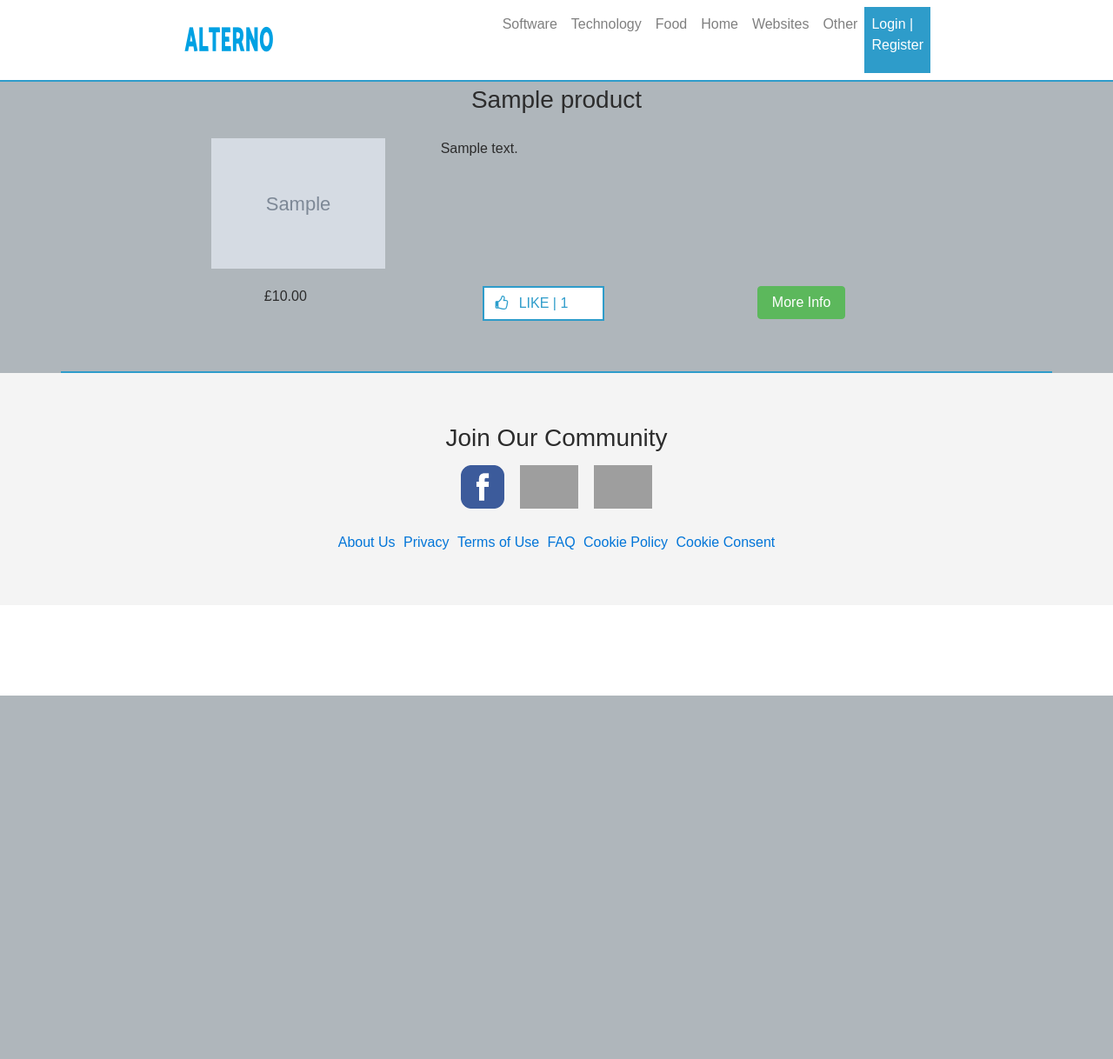
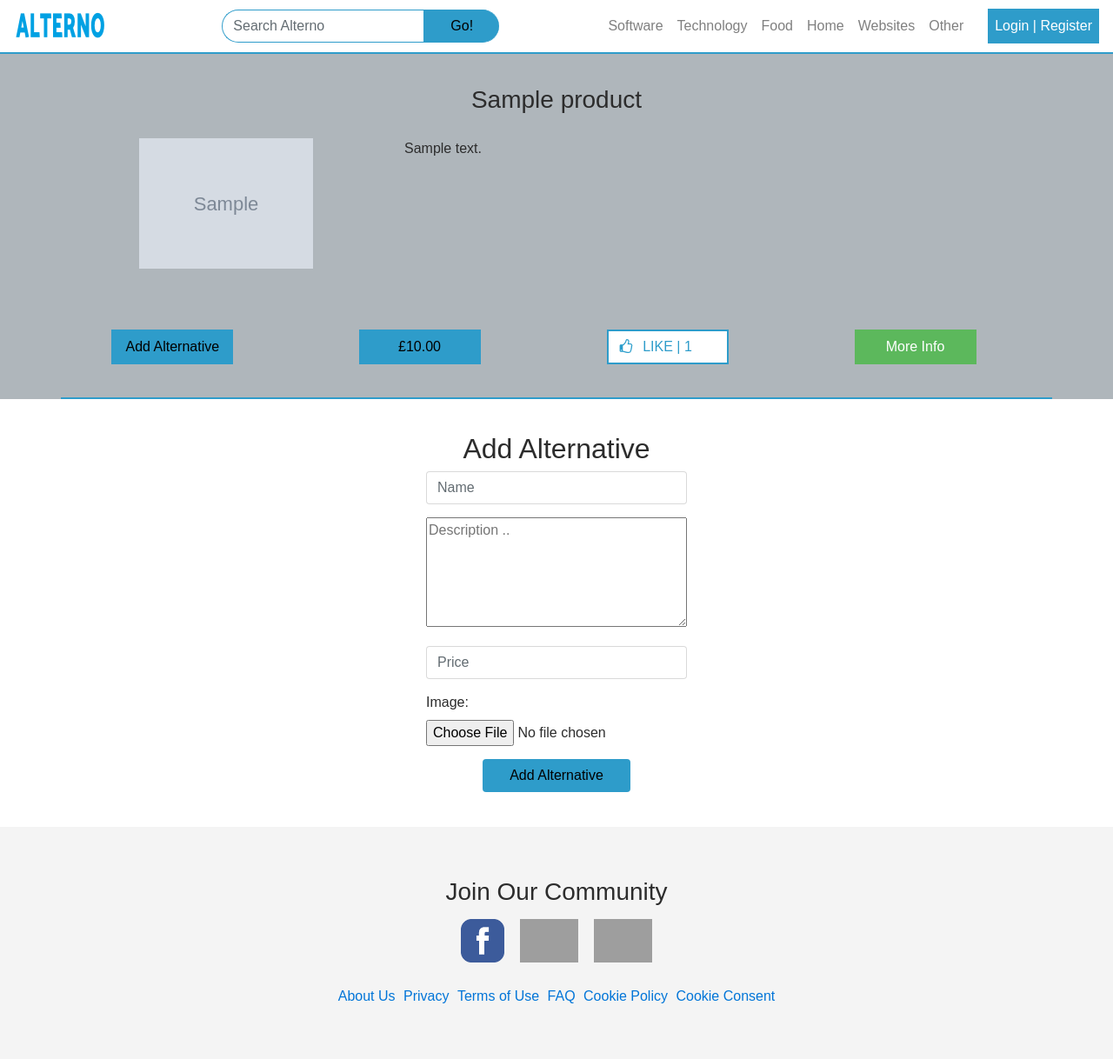
Before and after one commit to kylehigginson11/alterno, a Django app: page /product/1/ in a window 1280 px wide. Shown: the whole page at 87% size. Before the commit the page ends 800 px from the top, so only its background shows below. Run offline with Django 3.2, Linux system fonts and the light colour scheme; tables that the repository leaves empty hold one stand-in row (values such as "Sample post"); grey boxes marked "Sample" are stand-in pictures; some libraries are stand-ins or nearby versions; grey boxes are pictures that could not be loaded.

Commit message:
major changes

```diff
--- a/alternosite/models.py
+++ b/alternosite/models.py
@@ -48,8 +48,8 @@ class Product(models.Model):
     web_link = models.CharField(max_length=200, blank=True, null=True)
     create_date = models.DateField(auto_now=True)
     likes = models.ManyToManyField(settings.AUTH_USER_MODEL, blank=True, related_name='post_likes')
-    height_field = models.IntegerField(default=0)
-    width_field = models.IntegerField(default=0)
+    height_field = models.IntegerField(default=20)
+    width_field = models.IntegerField(default=20)
     image = models.ImageField(upload_to='images/',
                               null=True,
                               blank=True,
--- a/alternosite/static/css/global.css
+++ b/alternosite/static/css/global.css
@@ -27,6 +27,10 @@ p {
         font-size: 17px;
     }
 
+}
+
+button {
+    cursor: pointer;
 }
 
 .btn-outline-info {
--- a/alternosite/static/css/navbar.css
+++ b/alternosite/static/css/navbar.css
@@ -1,15 +1,6 @@
 .navbar-light {
     background-color: white;
     border-bottom: solid #2E9CCA 2px;
-}
-
-.nav-search-form {
-    opacity: 0;
-}
-
-.nav-search-form.search-scrolled {
-    opacity: 100;
-    margin-right: 22% !important;
 }
 
 .btn-join {
@@ -88,8 +79,11 @@
 
 }
 
+@media (min-width: 992px) {
+
     .account-li {
         background-color: #2E9CCA;
+        margin-left: 20px;
     }
 
     .account-li a {
@@ -98,9 +92,11 @@
     }
 
     .account-li:hover {
-    border-bottom: solid white 2px!important;
+        border-bottom: solid white 2px !important;
     }
 
-.nav-link:hover {
+    #topNav .nav-link:hover {
         border-bottom: solid #2E9CCA 2px;
     }
+
+}
--- a/alternosite/static/css/productdetail.css
+++ b/alternosite/static/css/productdetail.css
@@ -1,13 +1,13 @@
-p{
+p {
     font-size: 16px;
 }
 
-.container {
+#alternatives-section.container {
     padding-right: 140px;
     padding-left: 140px;
 }
 
-#main-product-section{
+#main-product-section {
     background-color: #afb6bb;
     padding-top: 100px;
 }
@@ -15,6 +15,11 @@ p{
 .main-product-div {
     border-top: solid #2E9CCA 2px;
     margin-top: -2px;
+}
+
+.main-product-details button{
+    height: 40px;
+    border-radius: 0!important;
 }
 
 @media (max-width: 1200px) {
@@ -45,9 +50,27 @@ p{
 }
 
 .main-product-details {
-    padding: 20px 0 20px 0;
+    padding: 70px 0 0 0;
     text-align: center;
     width: 100%;
+}
+
+.btn-success {
+    display: block;
+    margin: auto;
+    width: 140px;
+}
+
+.add-button {
+    background-color: #2E9CCA;
+    margin: 0 auto;
+    display: block;
+    width: 140px;
+}
+
+.btn-price {
+    width: 140px;
+    background-color: #2E9CCA;
 }
 
 .alternative-div {
@@ -60,10 +83,33 @@ p{
 }
 
 a.morelink {
-	text-decoration:none;
-	outline: none;
+    text-decoration: none;
+    outline: none;
 }
+
 .morecontent span {
-	display: none;
+    display: none;
 
 }
+
+.add-alt-form {
+    max-width: 300px;
+    margin: auto;
+}
+
+.add-alt-form input {
+    margin-bottom: 15px;
+}
+
+.add-alt-form textarea {
+    margin-bottom: 15px;
+}
+
+.add-alt-form h2 {
+    text-align: center;
+}
+
+.add-alt-form button {
+    margin: auto;
+    display: block;
+}
--- a/alternosite/templates/base.html
+++ b/alternosite/templates/base.html
@@ -22,8 +22,7 @@
 <body>
 
 {% block navbar %}
-    <nav class="navbar fixed-top navbar-toggleable-md navbar-light">
-        <div class="container">
+    <nav class="navbar fixed-top navbar-toggleable-md navbar-light" id="topNav">
         <button class="navbar-toggler navbar-toggler-left" type="button" data-toggle="collapse"
                 data-target="#navbarNavAltMarkup" aria-controls="navbarNavAltMarkup" aria-expanded="false"
                 aria-label="Toggle navigation">
@@ -31,33 +30,34 @@
         </button>
         <a class="navbar-brand nav-brand-center" href="/"><img src="{% static 'img/logo.png' %}"
                                                                class="img-responsive"></a>
+
         <div class="collapse navbar-collapse" id="navbarNavAltMarkup">
             <form class="form-inline mx-auto hide-collapse nav-search-form">
-                    <input class="form-control nav-form-search" type="text" placeholder="Search Alterno">
+                <input class="form-control nav-form-search" type="text" placeholder="Search Alterno" id="nav_search">
                 <button class="btn btn-join nav-form-button" type="submit">Go!</button>
             </form>
             <ul class="navbar-nav">
                 <li class="nav-item">
-                        <a class="nav-link" href="#">Software<span class="sr-only">(current)</span></a>
+                    <a class="nav-link" href="/category#Software">Software<span class="sr-only">(current)</span></a>
                 </li>
                 <li class="nav-item">
-                        <a class="nav-link" href="#">Technology<span class="sr-only">(current)</span></a>
+                    <a class="nav-link" href="/category#Technology">Technology<span class="sr-only">(current)</span></a>
                 </li>
                 <li class="nav-item">
-                        <a class="nav-link" href="#">Food<span class="sr-only">(current)</span></a>
+                    <a class="nav-link" href="/category#Food">Food<span class="sr-only">(current)</span></a>
                 </li>
                 <li class="nav-item">
-                        <a class="nav-link" href="#">Home<span class="sr-only">(current)</span></a>
+                    <a class="nav-link" href="/category#Home">Home<span class="sr-only">(current)</span></a>
                 </li>
                 <li class="nav-item">
-                        <a class="nav-link" href="#">Websites<span class="sr-only">(current)</span></a>
+                    <a class="nav-link" href="/category#Websites">Websites<span class="sr-only">(current)</span></a>
                 </li>
                 <li class="nav-item">
-                        <a class="nav-link" href="#">Other<span class="sr-only">(current)</span></a>
+                    <a class="nav-link" href="/category#Other">Other<span class="sr-only">(current)</span></a>
                 </li>
                 {% if user.is_authenticated %}
-                        <li class="nav-item">
-                            <a class="nav-link account-li" href="{% url 'account' %}">My Account<span
+                    <li class="nav-item account-li">
+                        <a class="nav-link" href="{% url 'account' %}">My Account<span
                                 class="sr-only">(current)</span></a>
                     </li>
                 {% else %}
@@ -69,18 +69,30 @@
             </ul>
         </div>
         <a class="navbar-toggler-right"><img src="{% static 'img/search-icon.png' %}" class="nav-search-icon"></a>
-        </div>
     </nav>
 
     <script>
 
         $(function () {
-            $(document).scroll(function () {
-                var $nav = $(".navbar");
-                $nav.toggleClass('scrolled', $(this).scrollTop() > screen.height * 0.4);
-                var $search = $(".nav-search-form");
-                $search.toggleClass('search-scrolled', $(this).scrollTop() > screen.height * 0.4);
-            });
+            $("#nav_search").autocomplete({
+                minLength: 2,
+                source: 'api/product_list',
+                focus: function (event, ui) {
+                    $("#nav_search").val(ui.item.name);
+                    return false;
+                },
+                select: function (event, ui) {
+                    $("#nav_search").val(ui.item.name);
+                    window.location.href = '/product/' + ui.item.id;
+                    return false;
+                }
+            })
+
+                .data("ui-autocomplete")._renderItem = function (ul, item) {
+                return $("<li>")
+                    .append("<a>" + item.name + "</a>")
+                    .appendTo(ul);
+            };
         });
 
     </script>
--- a/alternosite/templates/index.html
+++ b/alternosite/templates/index.html
@@ -40,7 +40,8 @@
                     <div class="col-sm-2 cat-button black-font">
                         <div class="dropdown cat-button black-font">
                             <button class="btn" type="button" id="dropdownMenu2"
-                                    data-toggle="dropdown" aria-haspopup="true" aria-expanded="false">
+                                    data-toggle="dropdown" aria-haspopup="true" aria-expanded="false"
+                                    onclick="window.location.href='/category/#{{ cat.name }}'">
                                 {{ cat.name }}
                             </button>
                             <div class="dropdown-menu" aria-labelledby="dropdownMenu2">
--- a/alternosite/templates/productdetail.html
+++ b/alternosite/templates/productdetail.html
@@ -16,16 +16,19 @@
                     <p class="more">{{ main_product.description }}</p>
                 </div>
                 <div class="row main-product-details">
-                    <div class="col-md-4 col">
-                        <p>£{{ main_product.price }}</p>
+                    <div class="col-md-3 col">
+                        <button type="button" class="btn add-button">Add Alternative</button>
                     </div>
-                    <div class="col-md-4 col">
-                        <button type="button" class="like-button like-btn"
+                    <div class="col-md-3 col">
+                        <button type="button" class="btn btn-price">£{{ main_product.price }}</button>
+                    </div>
+                    <div class="col-md-3 col">
+                        <button type="button" class="like-button"
                                 data-href='{{ main_product.get_api_like_url }}'
                                 data-likes='{{ main_product.likes.count }}' href='{{ main_product.get_like_url }}'>LIKE
                             | {{ main_product.likes.count }}</button>
                     </div>
-                    <div class="col-md-4 col">
+                    <div class="col-md-3 col">
                         <button type="button" class="btn btn-success" value="more-info"
                                 onclick="window.open('{{ main_product.web_link }}')">More Info
                         </button>
@@ -70,6 +73,31 @@
         </div>
     </section>
 
+    <section>
+
+        <div class="container">
+            <div class="row">
+
+                <form class="add-alt-form" method="POST" action="{% url 'login' %}" id="altForm">{% csrf_token %}
+                    <h2>Add Alternative</h2>
+                    <input type="text" id="altName" name="name" class="form-control" placeholder="Name"
+                           required>
+                    <textarea class="span6" rows="5" placeholder="Description .." style="width: 100%"
+                              name="description"></textarea>
+                    <input type="number" id="altPrice" name="price" class="form-control" placeholder="Price">
+                    <label for="Altimage" class="">Image:</label>
+                    <input id="Altimage" type="file" class="" name="image">
+                    <input name="productID" type="number" style="display: none" id="productID" placeholder="ID"
+                           value="{{ main_product.id }}">
+                    <button class="btn btn-join add-alt-button" type="button">Add Alternative</button>
+                </form>
+                <p style="color: green; display: none" id="successP">Product Added!</p>
+                <p style="color: red; display: none" id="errorP">Error Adding Product</p>
+
+            </div>
+        </div>
+    </section>
+
     <script>
 
         $(document).ready(function () {
@@ -109,22 +137,22 @@
         $(document).ready(function () {
             function updateText(btn, newCount, verb) {
                 btn.text(verb + " | " + newCount)
+                btn.attr('data-likes', newCount);
             }
 
-            $(".like-btn").click(function (e) {
-                e.preventDefault()
-                var this_ = $(this)
-                var likeUrl = this_.attr("data-href")
-                var likeCount = parseInt(this_.attr("data-likes")) | 0
-                var addLike = likeCount + 1
-                var removeLike = likeCount - 1
+            $(".like-button").click(function (e) {
+                e.preventDefault();
+                var this_ = $(this);
+                var likeUrl = this_.attr("data-href");
+                var likeCount = parseInt(this_.attr("data-likes")) | 0;
+                var addLike = likeCount + 1;
+                var removeLike = likeCount - 1;
                 if (likeUrl) {
                     $.ajax({
                         url: likeUrl,
                         method: "GET",
                         data: {},
                         success: function (data) {
-                            console.log(data)
                             var newLikes;
                             if (data.liked) {
                                 updateText(this_, addLike, "LIKE")
@@ -137,13 +165,33 @@
                                 // remove one like
                             }
                         }, error: function (error) {
-                            console.log(error)
+                            console.log(error);
                             console.log("error")
                         }
                     })
                 }
 
             })
+        });
+
+        $(".add-alt-button").click(function (e) {
+            e.preventDefault();
+            $.ajax({
+                url: '/api/add_alternative/',
+                type: 'post',
+                dataType: 'json',
+                data: $('#altForm').serialize(),
+                enctype : "multipart/form-data",
+                success: function (data) {
+                    if (data.added) {
+                        document.getElementById('erroorP').style.display = 'none';
+                        document.getElementById('successP').style.display = 'block';
+                    } else {
+                        document.getElementById('successP').style.display = 'none';
+                        document.getElementById('errorP').style.display = 'block';
+                    }
+                }
+            });
         })
 
     </script>
--- a/alternosite/urls.py
+++ b/alternosite/urls.py
@@ -5,7 +5,7 @@ from django.conf.urls.static import static
 
 from django.contrib.auth import views as auth_views
 
-from alternosite.views.views import ProductLikeAPIToggle
+from alternosite.views.views import ProductLikeAPIToggle, AddAlternative
 
 urlpatterns = [
     url(r'^$', views.index, name='index'),
@@ -15,9 +15,11 @@ urlpatterns = [
     url(r'^product/(?P<id>[\w-]+)/', views.detailProduct, name='product_detail'),
     url(r'^api/product_list/', views.ProductAutocompleteList.as_view(), name='product_list_api'),
     url(r'^account', views.account, name='account'),
+    url(r'^category/', views.category, name='category'),
 
     # API URLS
     url(r'^api/(?P<product>[\w-]+)/like/$', ProductLikeAPIToggle.as_view(), name='like-api-toggle'),
+    url(r'^api/add_alternative/$', AddAlternative.as_view(), name='add-alt-api'),
 ]
 
 # media urls
--- a/alternosite/views/views.py
+++ b/alternosite/views/views.py
@@ -89,6 +89,38 @@ def account(request, **kwargs):
     return render(request, 'account.html', context)
 
 
+def category(request, **kwargs):
+    categories = Category.objects.all()
+    sub_categories = SubCategory.objects.all()
+    context = list()
+    for cat in categories:
+        dict_ = dict()
+        subs = sub_categories.filter(category__name=cat.name)
+        list_ = list()
+        for sub in subs:
+            list_.append(sub.name)
+        dict_['name'] = cat.name
+        dict_['subs'] = list_
+        context.append(dict_)
+    return render(request, 'categories.html', {'categories': context})
+
+
+class AddAlternative(APIView):
+    def post(self, request):
+        name = request.POST.get('name', None)
+        description = request.POST.get('description', None)
+        image = request.POST.get('image', None)
+        price = request.POST.get('price', None)
+        product_id = request.POST.get('productID', None)
+
+        product_line = Product.objects.get(id=product_id).product_line
+
+        Product.objects.create(name=name, description=description, image=request.FILES['image'], price=price,
+                               product_line=product_line).save()
+
+        return Response({'added': True})
+
+
 class ProductLikeAPIToggle(APIView):
     authentication_classes = (authentication.SessionAuthentication,)
     permission_classes = (permissions.IsAuthenticated,)
```
Also changed, not shown: alternosite/static/css/account.css (+7 -7 lines), alternosite/static/css/categories.css (+22 -0 lines), alternosite/templates/account.html (+5 -3 lines), alternosite/templates/categories.html (+51 -1 lines). Lines whose indentation alone changed are shown as unchanged.
